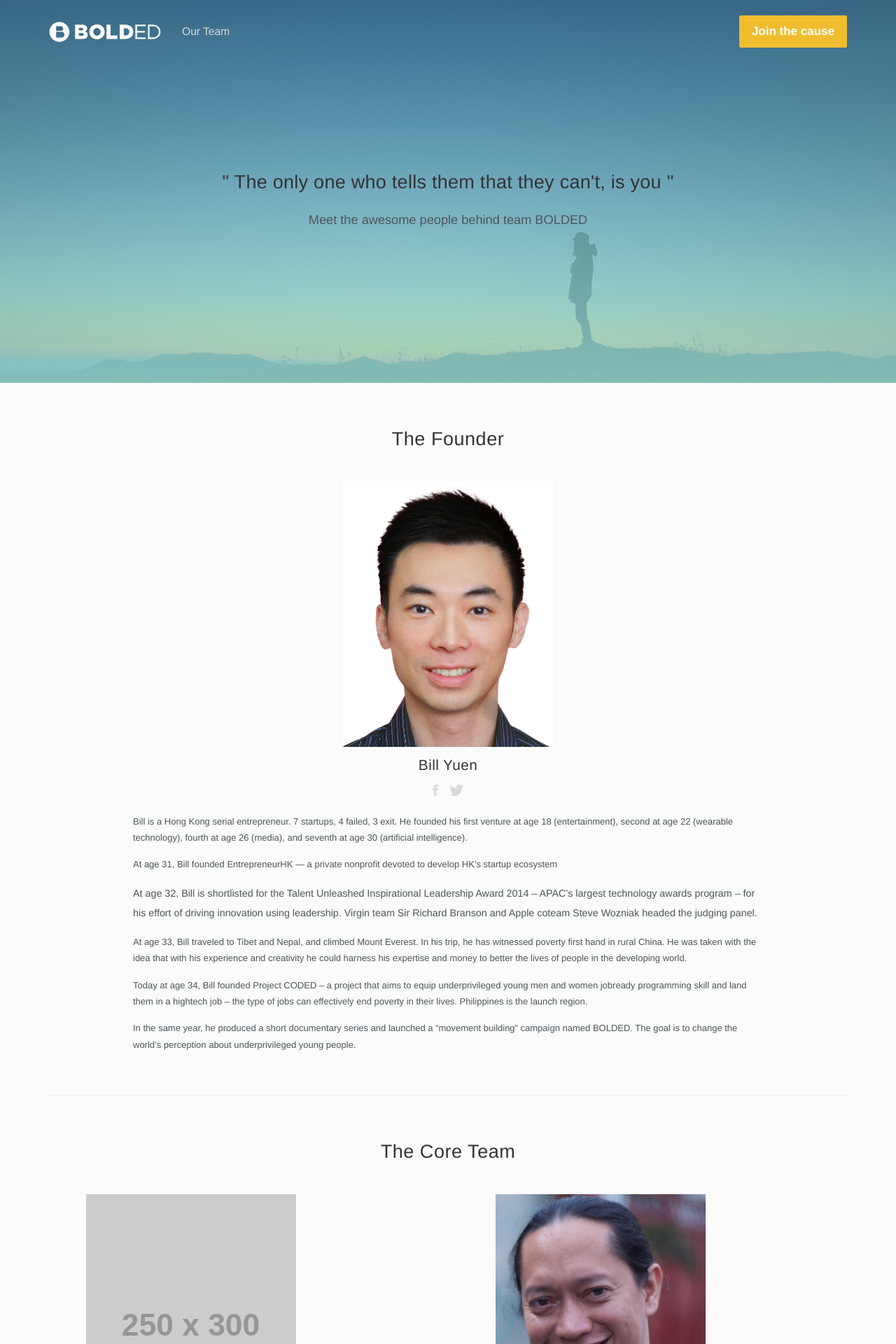
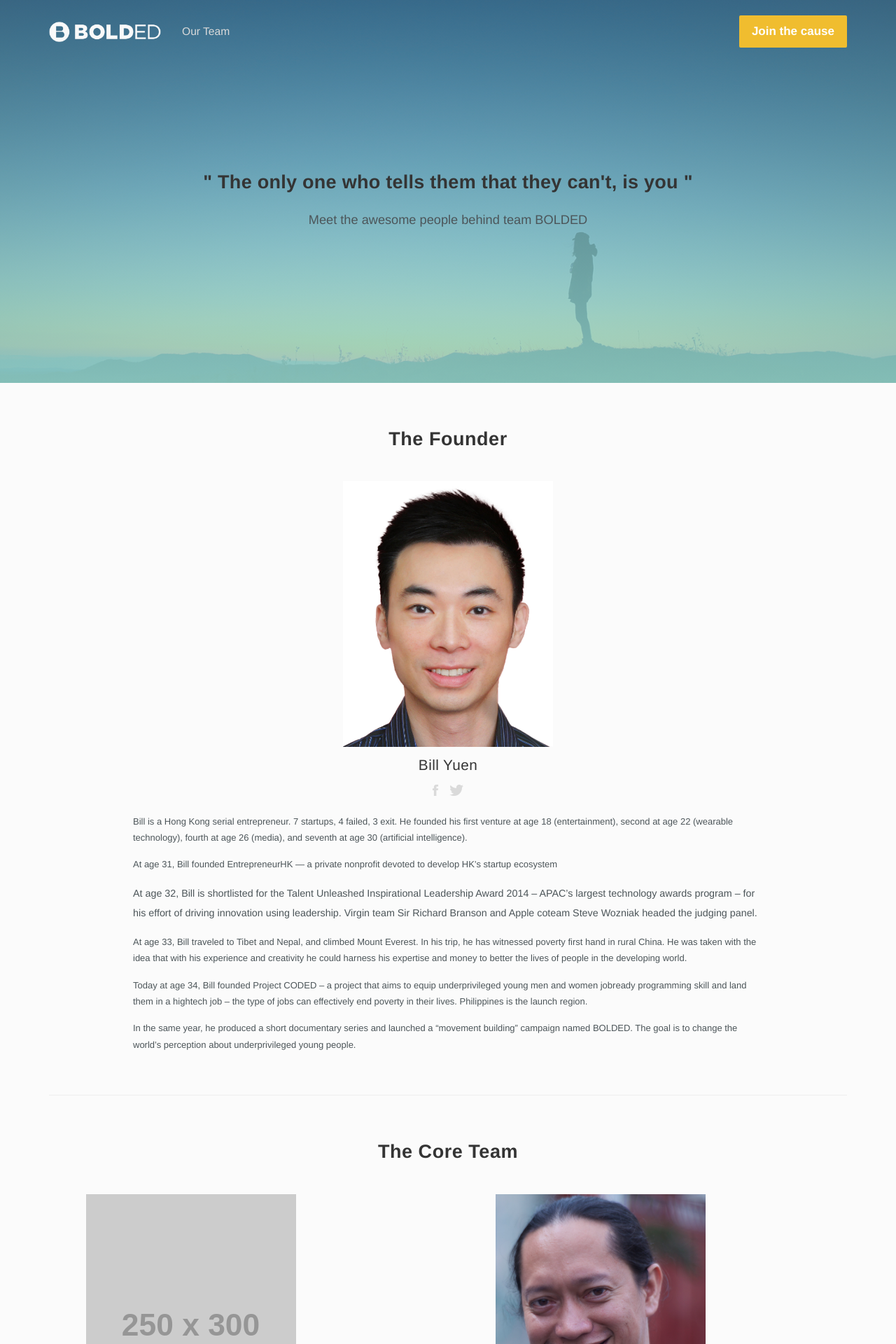
Before and after one commit to codedred/bolded, a Jekyll site: the page built from team.html, in a window 1280 px wide. Shown: the top 1920 px of the page at 70% size. Built offline with Jekyll 4.4.1, drawn with Linux system fonts in a browser that asks for light colours; nearby versions of some CDN libraries; some web fonts are replaced.

Commit message:
font-weight changes

```diff
--- a/_sass/components/_about.scss
+++ b/_sass/components/_about.scss
@@ -1,7 +1,10 @@
 .about-content {
   text-align: center;
 
-  .about-header { margin-bottom: 15px; }
+  .about-header {
+    font-weight: 600;
+    margin-bottom: 15px;
+  }
 
   .about-text {
     max-width: 600px;
--- a/_sass/components/_splash.scss
+++ b/_sass/components/_splash.scss
@@ -34,7 +34,10 @@
         max-width: none;
       }
 
-      .splash-header { color: $black; }
+      .splash-header {
+        color: $black;
+        font-weight: 600;
+      }
 
       .splash-text {
         font-size: 1.4em;
--- a/_sass/components/_team.scss
+++ b/_sass/components/_team.scss
@@ -16,6 +16,7 @@
   .team-header {
     margin-bottom: 40px;
     text-align: center;
+    font-weight: 600;
   }
 
   .member-image {
```
